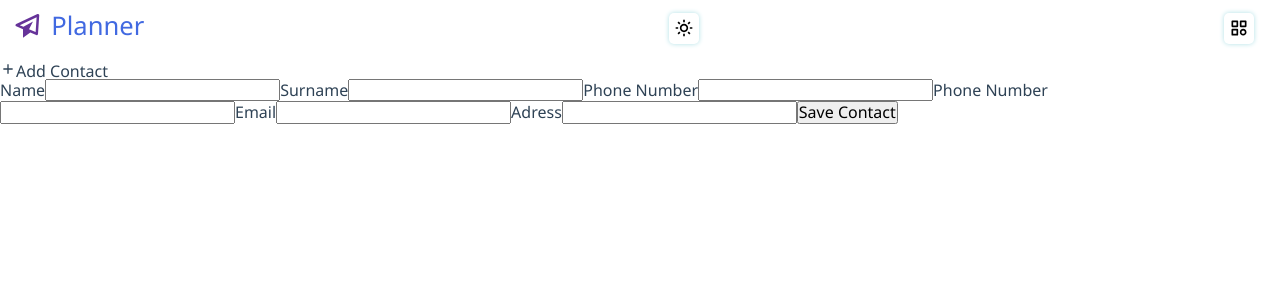
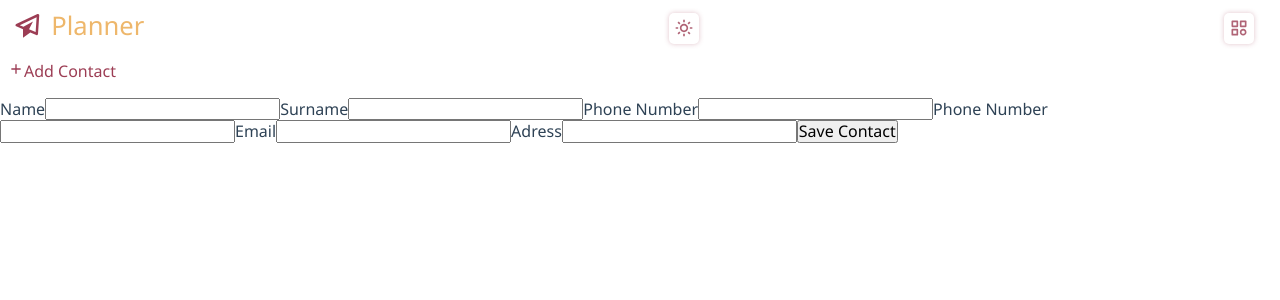
Before and after one commit to KainNhantumbo/Planner-App, a React (Create React App) app: page /contacts/add in a window 1280 px wide. Shown: the top 300 px of the page. Built offline with nearby package versions, Linux system fonts and the light colour scheme.

Commit message:
Feature: added brand new light colors.

```diff
--- a/src/styles/colors.js
+++ b/src/styles/colors.js
@@ -1,29 +1,9 @@
-// faz a troca do tema de acordo com estado
-const themeSwitcher = (theme) => {
-  if (theme === 'dark') {
-    // dark theme
-    return {
-      primaryColor: '135, 86, 112',
-      secondaryColor: '76, 94, 104',
-      backgroundColor: '45, 45, 45',
-      textColor: '255, 255, 255',
-      brownColor: '240, 236, 227',
-      fullDarkColor: '0, 0, 0',
-      whiteColor: '62, 65, 69'
-    }
-  } else {
-    // light theme
-    return {
-      primaryColor: '90, 111, 122',
-      secondaryColor: '199, 177, 152',
-      backgroundColor: '255, 255, 255',
-      textColor: '48, 51, 57',
-      brownColor: '240, 236, 227',
-      fullDarkColor: '0, 0, 0',
-      whiteColor: '255, 255, 255'
-    }
-  }
-}
-
-// exporta o objeto cores
-export const colors = themeSwitcher(modeState);
+export const colors = {
+	primaryColor: '156, 61, 84',
+	secondaryColor: '238, 183, 107',
+	backgroundColor: '255, 255, 25',
+	textColor: '255, 255, 255',
+	darkColor: '56, 32, 57',
+	whiteColor: '255, 255, 255',
+  shadows: '0, 174, 239'
+};
--- a/src/styles/contact-form.js
+++ b/src/styles/contact-form.js
@@ -1,5 +1,15 @@
 import styled from 'styled-components';
+import { colors } from './colors';
 
 export const FormContainer = styled.section`
-width: 100%;
-`
+	width: 100%;
+  display: flex;
+  justify-content: flex-start;
+  flex-direction: column;
+
+  div {
+    margin-bottom: 1.2em;
+    padding: 0 .5em;
+    color: rgb(${colors.primaryColor});
+  }
+`;
--- a/src/styles/header.js
+++ b/src/styles/header.js
@@ -1,4 +1,5 @@
 import styled from 'styled-components';
+import { colors } from './colors';
 
 export const HeaderContainer = styled.section`
 	position: fixed;
@@ -17,14 +18,14 @@ export const HeaderContainer = styled.section`
 			transform: rotate(0deg);
 			width: 30px;
 			height: 30px;
-			color: rebeccapurple;
+			color: rgb(${colors.primaryColor});
 			position: absolute;
 			left: 0.5em;
 			top: 0.4em;
 		}
 
 		span {
-			color: royalblue;
+			color: rgba(${colors.secondaryColor});
 			padding-left: 1em;
 		}
 
@@ -34,10 +35,12 @@ export const HeaderContainer = styled.section`
 			background: none;
 			border-radius: 5px;
 			padding: 1px 5px;
-			box-shadow: 0 0 5px powderblue;
+			box-shadow: 0 0 5px rgba(${colors.primaryColor}, 0.3);
+			outline: none;
+			color: rgba(${colors.primaryColor}, 0.8);
 
 			:hover {
-				color: powderblue;
+				color: rgba(${colors.darkColor}, 0.3);
 				transition: all 200ms ease-out;
 			}
 
@@ -78,6 +81,9 @@ export const HeaderContainer = styled.section`
 		}
 		animation: identifier 500ms ease forwards;
 		transition: 500ms ease;
+		background-color: rgba(${colors.secondaryColor}, 0.3);
+		backdrop-filter: blur(10px);
+		padding: 1em;
 
 		ul {
 			display: flex;
@@ -87,7 +93,7 @@ export const HeaderContainer = styled.section`
 			padding: 0 5px;
 
 			li {
-				border: 2px solid powderblue;
+				border: 2px solid transparent;
 				padding: 5px 0;
 				margin-bottom: 8px;
 				font-weight: 500;
@@ -95,8 +101,7 @@ export const HeaderContainer = styled.section`
 				border-radius: 5px;
 
 				:hover {
-					background: powderblue;
-					border-bottom: 2px solid powderblue;
+					background: rgba(${colors.primaryColor}, 0.3);
 				}
 
 				a {
```
